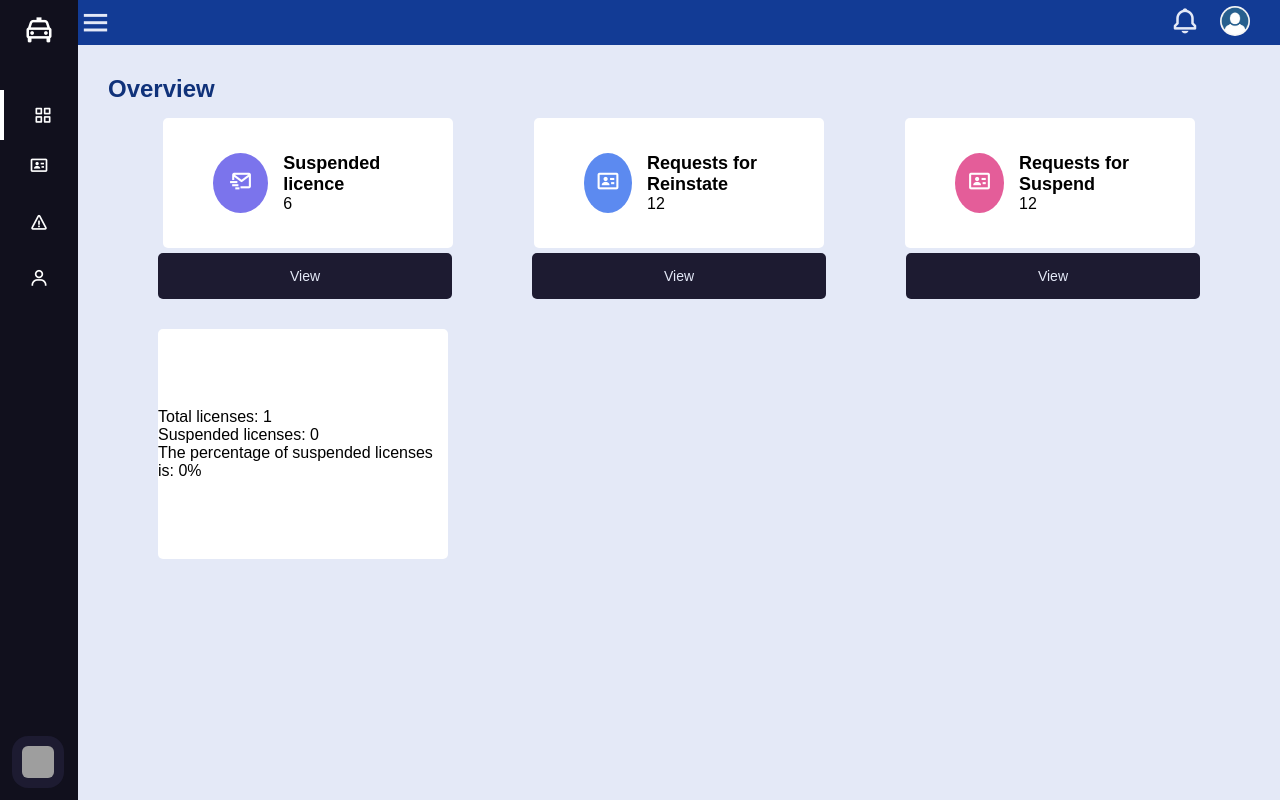
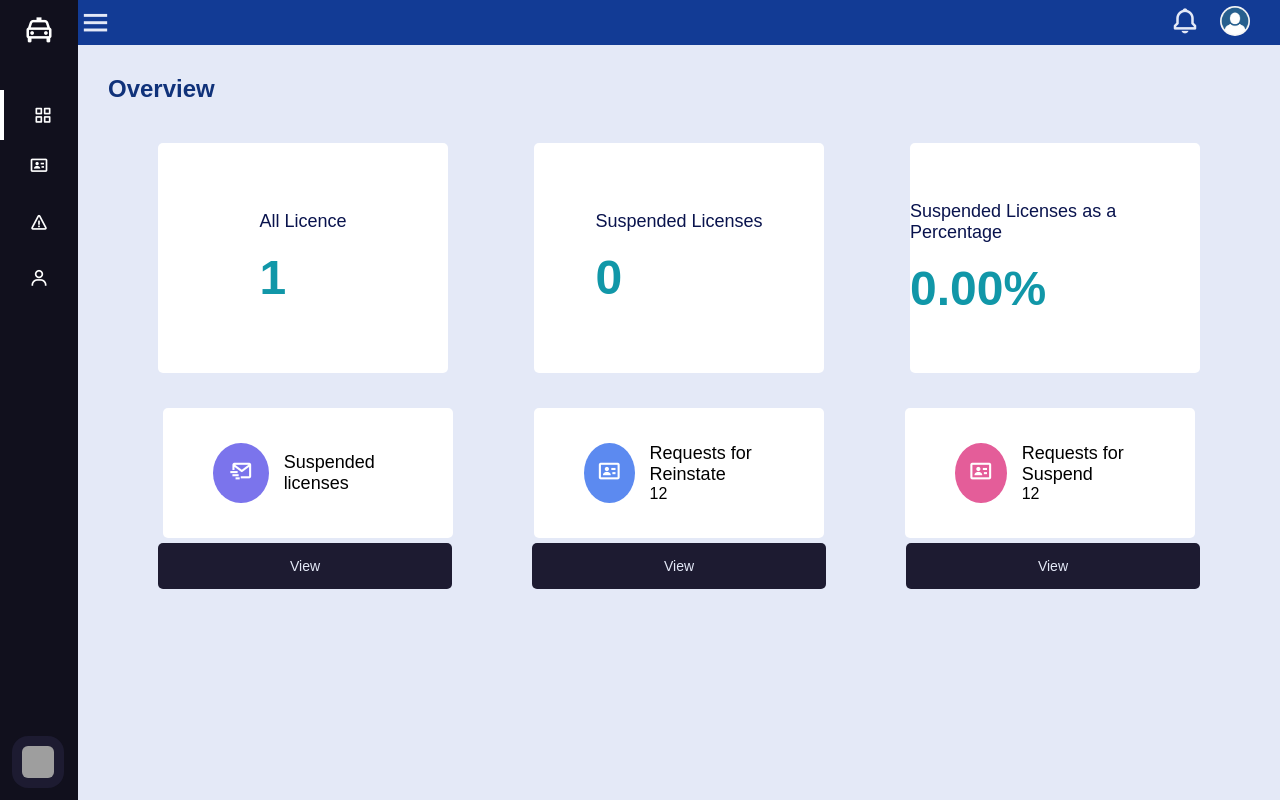
Before and after one commit to thilankajayathilaka/efine, a PHP site: page /rmv_dashboard.php in a window 1280 px wide. Run offline with PHP 8.4, Linux system fonts and the light colour scheme; tables that the repository leaves empty or names only in its code hold one stand-in row (values such as "Sample post"); grey boxes are pictures that could not be loaded.

Commit message:
add new dashboard

```diff
--- a/public/CSS/style3.css
+++ b/public/CSS/style3.css
@@ -462,7 +462,7 @@
 
   .rmv-values .val-box h3 {
     font-size: 18px;
-    font-weight: 600;
+    font-weight: 300;
   }
 
   .rmv-values .val-box span {
@@ -525,6 +525,18 @@
    align-items: center;
    margin-top: 0px;
    }
+
+   .rmv-val-box2 {
+    display: flex;
+    align-items: center;
+    justify-content:center;
+    background: #fff;
+    width: 290px;
+    height: 230px;
+    padding: auto;
+    border-radius: 5px;
+    margin-top: 0px;
+  }
 
    .rmv-values2 {
     padding: 30px;
@@ -760,3 +772,16 @@
 text-decoration: none;
 font-size:10px;
 }
+
+.extra-huge-number {
+    font-size: 48px;
+    font-weight: bold;
+    color: rgb(17, 151, 168);
+
+  }
+
+.dashboard_para{
+  font-size: 18px;
+    font-weight:500;
+    color: rgb(9, 19, 77);
+}
--- a/public/rmv_admin/rmv_dashboard.php
+++ b/public/rmv_admin/rmv_dashboard.php
@@ -1,6 +1,6 @@
 <?php
-include("../../include/rmv_admin/db_conn.php");
- ?>
+include("../../include/rmv_admin/db_conn2.php");
+?>
 
 <!DOCTYPE html>
 <html lang="en" dir="ltr">
@@ -28,14 +28,74 @@
     <h3 class="i-name">
       Overview
     </h3>
+    <div class="rmv-values2">
+      <div class="rmv-val-box2">
+
+        <?php
+
+        $total_sql = "SELECT COUNT(*) as total FROM licencedetails";
+        $total_result = mysqli_query($conn2, $total_sql);
+        $total_row = mysqli_fetch_assoc($total_result);
+        $total = $total_row["total"];
+
+        if (!$total_result) {
+          die("Query failed: " . mysqli_error($conn2));
+        }
+
+       ?>
+        <div><p class="dashboard_para">All Licence</p> <br><span  class="extra-huge-number"><?php echo $total; ?></span ></div>
+
+      </div>
+        <div class="rmv-val-box2">
+           <?php
+
+
+        $suspended_sql = "SELECT COUNT(*) as suspended FROM licencedetails WHERE TRIM(LOWER(Status))='Suspended'";
+        $suspended_result = mysqli_query($conn2, $suspended_sql);
+        if (!$suspended_result) {
+          die("Query failed: " . mysqli_error($conn));
+        }
+        $suspended_row = mysqli_fetch_assoc($suspended_result);
+        if (!$suspended_row) {
+          die("No suspended licenses found");
+        }
+        $suspended = $suspended_row["suspended"];
+
+        ?>
+        <div><p class="dashboard_para">Suspended Licenses</p> <br><span  class="extra-huge-number"><?php echo $suspended; ?></span ></div>
+        </div>
+ <div class="rmv-val-box2">
+
+        <?php
+
+        // Calculate the percentage of suspended licenses
+        $percentage = number_format(($suspended / $total) * 100, 2);
+
+        mysqli_close($conn2);
+        ?>
+       <div><p class="dashboard_para">Suspended Licenses as a Percentage</p><br><span  class="extra-huge-number"><?php echo $percentage; ?>%</span ></div>
+      </div>
+
+
+
+
+
+
+
+
+
+    </div>
+
+
+
     <div class="rmv-values">
       <div class="val-box">
         <span class="material-symbols-outlined">
           <i class='bx bx-mail-send'></i>
         </span>
         <div>
-          <h3>Suspended licence</h3>
-          <p type="text" class="val-field">6</p>
+          <h3>Suspended licenses</h3>
+          <p type="text" class="val-field"></p>
 
         </div>
 
@@ -83,65 +143,10 @@
 
       <button class="view"> <a class="view-link" href="request_for_reinstate.php"> View</a></button>
 
-      <button class="view"> <a class="view-link" href="request_for_edit.php"> View</a></button>
+      <button class="view"> <a class="view-link" href="request_for_suspend.php"> View</a></button>
 
 
     </div>
-
-    <div class="rmv-values2">
-      <div class="rmv-val-box">
-
-
-
-
-  <?php
-
-  $total_sql = "SELECT COUNT(*) as total FROM licencedetails";
-  $total_result = mysqli_query($conn, $total_sql);
-  $total_row = mysqli_fetch_assoc($total_result);
-  $total = $total_row["total"];
-
-  if (!$total_result) {
-    die("Query failed: " . mysqli_error($conn));
-  }
-
-  echo "Total licenses: " . $total . "<br>";
-
-  $suspended_sql = "SELECT COUNT(*) as suspended FROM licencedetails WHERE Status='Suspended'";
-  $suspended_result = mysqli_query($conn, $suspended_sql);
-  if (!$suspended_result) {
-    die("Query failed: " . mysqli_error($conn));
-  }
-  $suspended_row = mysqli_fetch_assoc($suspended_result);
-  if (!$suspended_row) {
-    die("No suspended licenses found");
-  }
-  $suspended = $suspended_row["suspended"];
-  echo "Suspended licenses: " . $suspended . "<br>";
-
-  // Calculate the percentage of suspended licenses
-  $percentage = ($suspended / $total) * 100;
-
-  // Display the percentage
-  echo "The percentage of suspended licenses is: " . $percentage . "%";
-
-  // Close the database connection
-  mysqli_close($conn);
-?>
-
-
-
-
-
-
-
-
-      </div>
-
-
-
-    </div>
-
 
 
 
```
